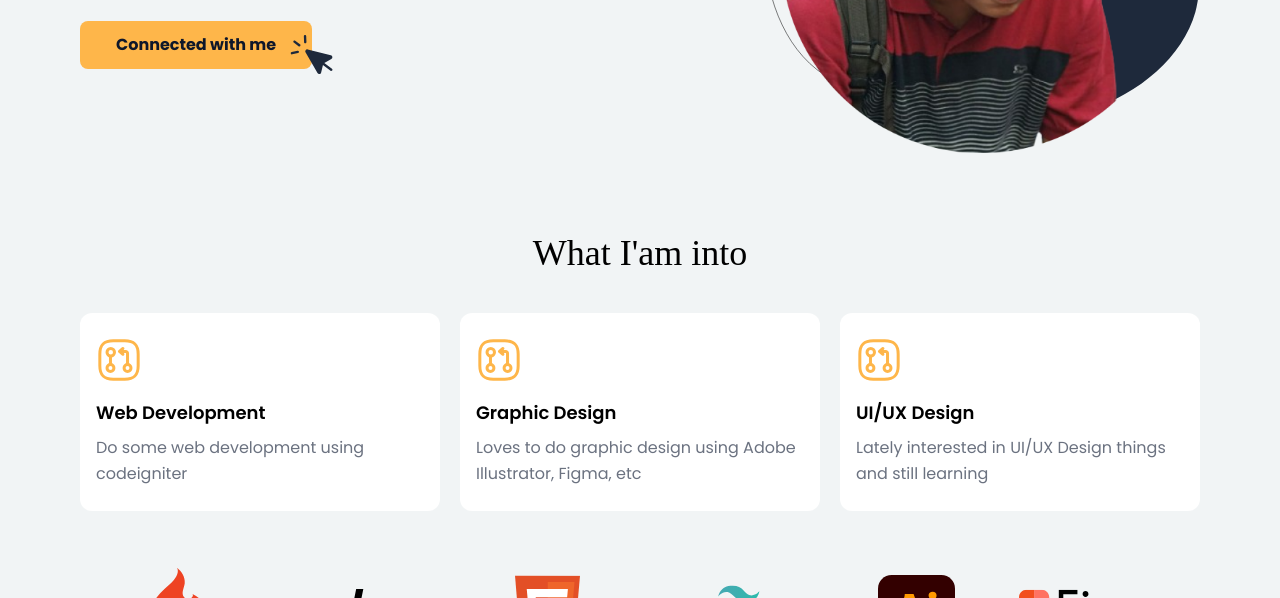
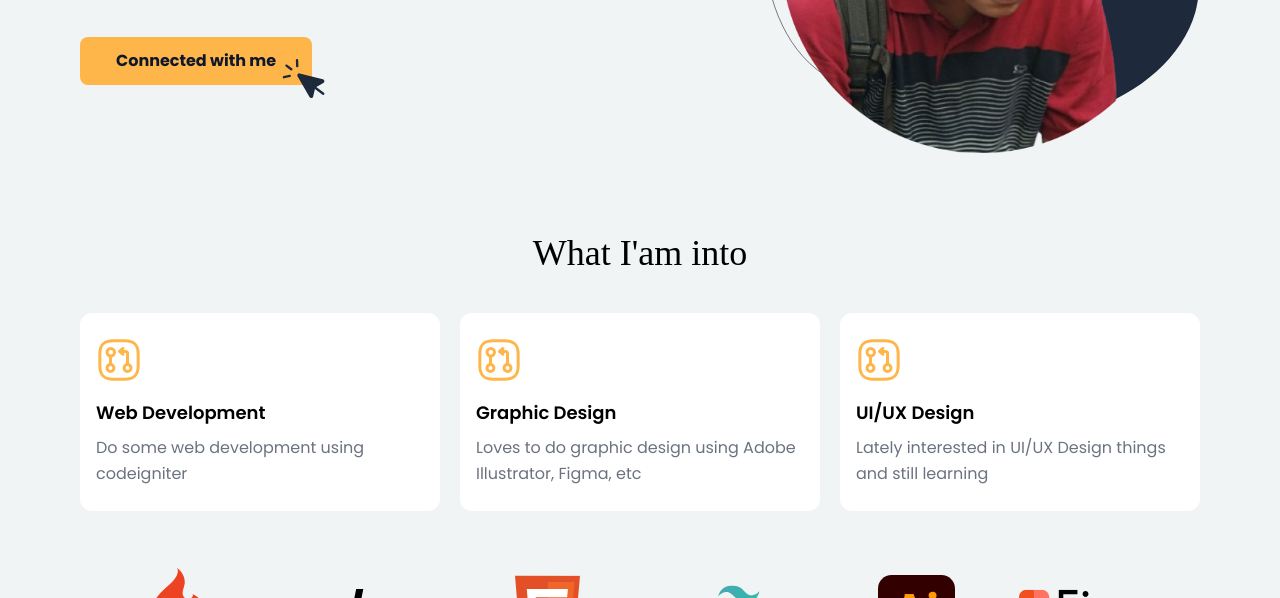
Before and after one commit to vhynts/vhynts.github.io, a website: page index.html in a window 1280 px wide. Shown: the part 502-1100 px from the top of the page. Drawn offline with Linux system fonts and the light colour scheme; a web font is replaced by a local one.

Commit message:
fix cursor button

```diff
--- a/index.html
+++ b/index.html
@@ -154,8 +154,8 @@
               <div class="w-fit rounded-lg bg-[#FEB64A] px-9 py-3 text-center text-slate-900">
                 <span>Connected with me</span>
               </div>
-            </a>
-            <svg class="-mx-8 fill-slate-800 dark:fill-slate-100" width="70" height="70" viewBox="0 0 70 70" fill="none" xmlns="http://www.w3.org/2000/svg">
+
+               <svg class="-my-10 ml-48 fill-slate-800 dark:fill-slate-100" width="70" height="70" viewBox="0 0 70 70" fill="none" xmlns="http://www.w3.org/2000/svg">
                   <g clip-path="url(#clip0_23_381)">
                     <path
                       d="M51.8171 49.8264C51.9551 49.7467 52.0732 49.6325 52.1913 49.5183C52.5893 49.0124 52.5068 48.2319 51.9664 47.8538L44.3148 42.0118L51.354 37.9477C52.0441 37.5493 52.4606 36.7567 52.3237 35.9616C52.2212 35.1466 51.6303 34.5216 50.8139 34.3029L27.6836 28.426C26.9216 28.2218 26.0828 28.5221 25.6211 29.1567C25.1248 29.8113 25.1039 30.6515 25.5023 31.3416L37.4953 52.114C37.9136 52.8387 38.6863 53.2207 39.5358 53.0983C39.7827 53.0478 40.0296 52.9973 40.2366 52.8777C40.7197 52.5988 41.0487 52.1328 41.16 51.6085L42.9496 43.9502L50.5467 49.7776C50.9185 50.0231 51.4375 50.0455 51.8171 49.8264ZM18.5316 25.2445C18.9432 25.559 19.4423 25.5469 19.8563 25.3078C19.9944 25.2281 20.1125 25.1139 20.2306 24.9997C20.6286 24.4939 20.5461 23.7134 20.0057 23.3352L15.2007 19.7143C14.6949 19.3163 13.9144 19.3988 13.5362 19.9392C13.1382 20.4451 13.2207 21.2256 13.7611 21.6037L18.5316 25.2445ZM12.2171 33.3529L18.0479 32.0568C18.1714 32.0316 18.2749 31.9718 18.3784 31.912C18.827 31.653 19.0817 31.1379 18.9607 30.6097C18.8145 29.958 18.1653 29.5507 17.5136 29.6969L11.6828 30.993C11.0311 31.1392 10.6238 31.7884 10.77 32.4401C10.9162 33.0918 11.5654 33.4991 12.2171 33.3529ZM25.2844 22.3579C25.4623 22.3473 25.6547 22.2821 25.8272 22.1825C26.2068 21.9634 26.4323 21.5571 26.4402 21.0926L26.2059 15.1088C26.1832 14.4318 25.6175 13.9302 24.9605 13.9875C24.2835 14.0103 23.782 14.5759 23.8392 15.233L24.0735 21.2168C24.0962 21.8937 24.6274 22.4152 25.2844 22.3579Z"
@@ -167,6 +167,8 @@
                     </clipPath>
                   </defs>
                 </svg>
+            </a>
+
           </div>
         </div>
 
```
Also changed, not shown: dist/output.css. Lines whose indentation alone changed are shown as unchanged.
